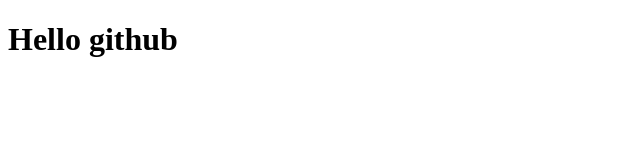
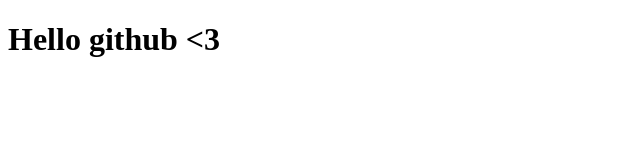
Before and after one commit to thevexx/my-project, a plain HTML site: page index.html in a window 1280 px wide. Shown: the full height of the page, 0-640 px from the left. Drawn offline with Linux system fonts and the light colour scheme.

Commit message:
edit message

```diff
--- a/index.html
+++ b/index.html
@@ -7,6 +7,6 @@
     <title>this is my first app</title>
 </head>
 <body>
-    <h1>Hello github</h1>
+    <h1>Hello github <3 </h1>
 </body>
 </html>
```
